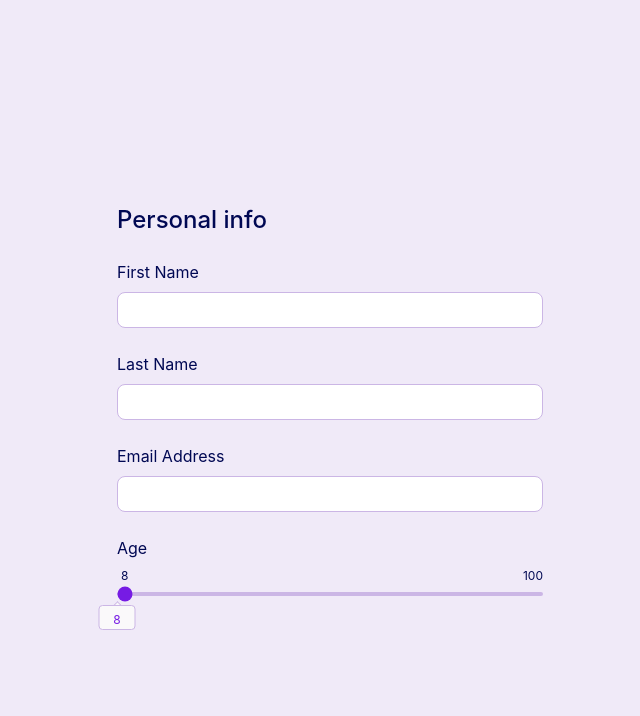
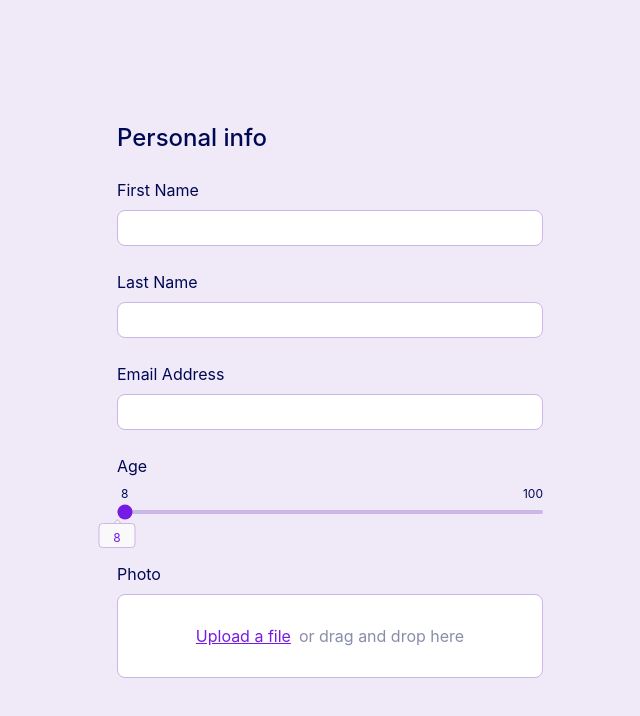
Before and after one commit to naMqe-h/form-task, a React (Vite) app: page / in a window 1280 px wide. Shown: the top 716 px of the page, without its empty margins (310-950 px from the left). Built offline with nearby package versions, Linux system fonts and the light colour scheme.

Commit message:
added file input

```diff
--- a/src/App.tsx
+++ b/src/App.tsx
@@ -1,3 +1,4 @@
+import { FileInput } from "./components/FileInput"
 import { Slider } from "./components/Slider"
 import { TextField } from "./components/TextField"
 
@@ -11,6 +12,7 @@ function App() {
         <TextField label="Last Name" />
         <TextField label="Email Address" type="email" />
         <Slider />
+        <FileInput />
       </div>
     </main>
   )
--- /dev/null
+++ b/src/components/FileInput.tsx
@@ -0,0 +1,19 @@
+export const FileInput = () => {
+    return (
+        <div className="w-[426px] h-[116px] flex flex-col gap-2 mt-6">
+            <h3 className="text-[#000853]">Photo</h3>
+            <div className="w-full h-[96px] bg-white border border-[#CBB6E5] rounded-lg flex items-center justify-center relative">
+                <input
+                    type="file"
+                    className="absolute inset-0 w-full h-full opacity-0 cursor-pointer z-10"
+                />
+                <div className="flex items-center justify-center pointer-events-none">
+                    <span className="text-[#761BE4] underline">
+                        Upload a file
+                    </span>
+                    <span className="text-[#898DA9] ml-2">or drag and drop here</span>
+                </div>
+            </div>
+        </div>
+    )
+}
```
